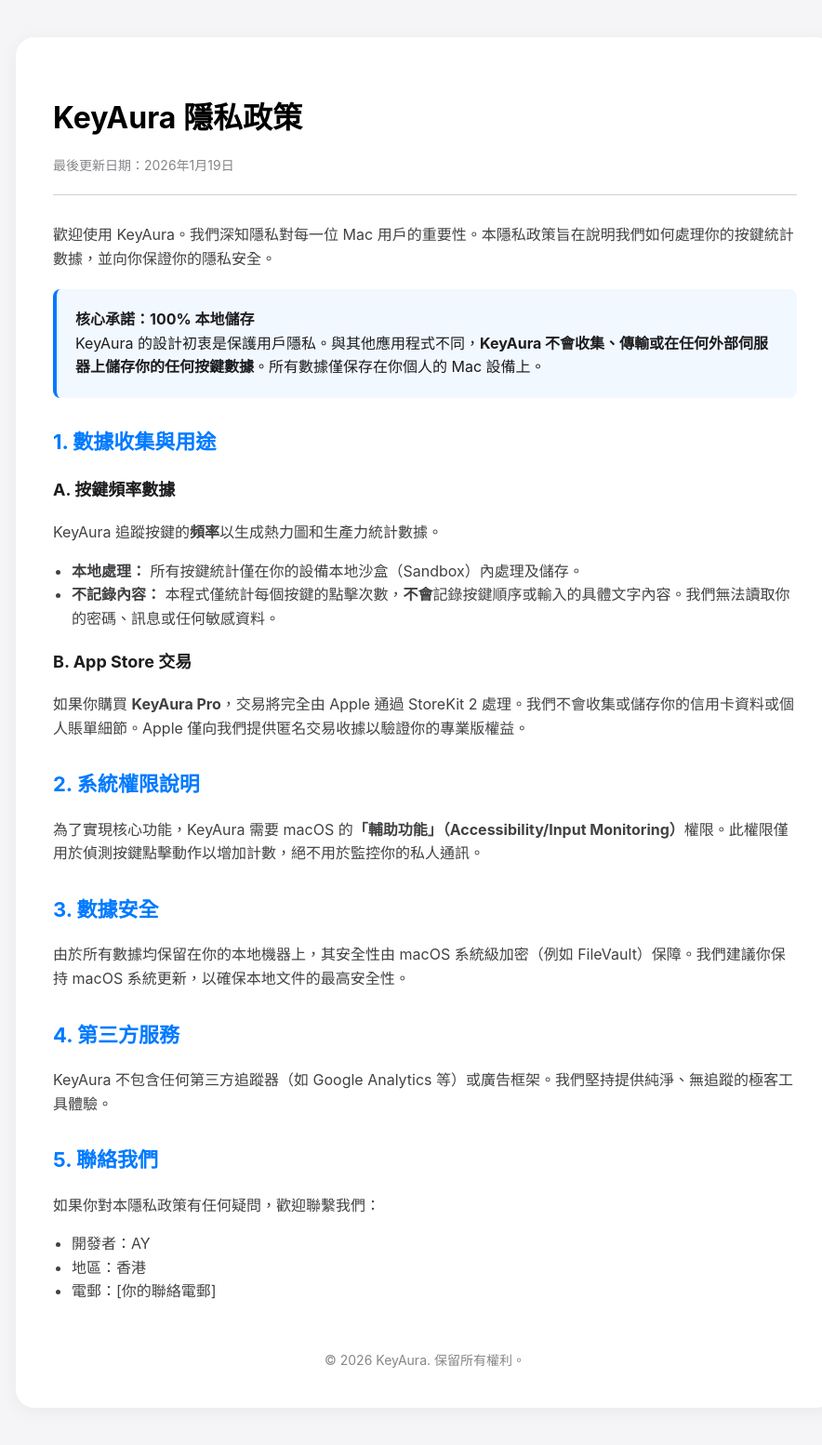
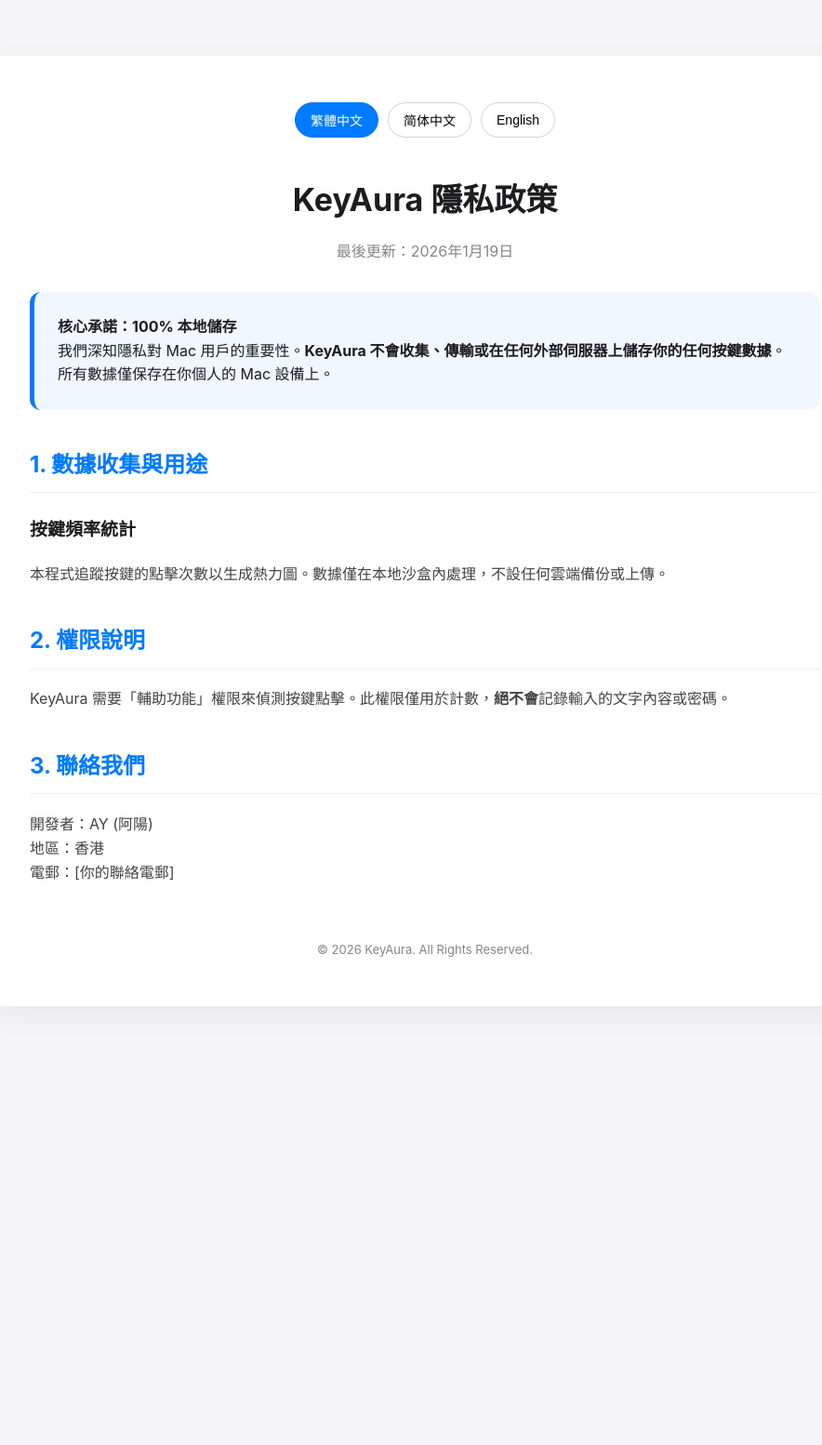
Before and after one commit to imocat/imocat.github.io, a Jekyll site: the page keyaura/privacy.html, which Jekyll copies as it is, in a window 1280 px wide. Shown: the whole page at 93% size, without its empty margins (183-1067 px from the left). Built offline with Jekyll 4.4.1, drawn with Linux system fonts in a browser that asks for light colours; after the commit the page ends 1142 px from its top, so only the background shows below that.

Commit message:
Update privacy.html

```diff
--- a/keyaura/privacy.html
+++ b/keyaura/privacy.html
@@ -3,135 +3,179 @@
 <head>
     <meta charset="UTF-8">
     <meta name="viewport" content="width=device-width, initial-scale=1.0">
-    <title>KeyAura 隱私政策 - 保護你的按鍵數據隱私</title>
+    <title>Privacy Policy - KeyAura</title>
     <style>
         :root {
             --primary-color: #007AFF;
             --text-color: #1d1d1f;
             --bg-color: #f5f5f7;
             --card-bg: #ffffff;
+            --secondary-text: #86868b;
         }
 
         body {
-            font-family: -apple-system, BlinkMacSystemFont, "Segoe UI", Roboto, Helvetica, Arial, sans-serif, "Apple Color Emoji", "Segoe UI Emoji";
+            font-family: -apple-system, BlinkMacSystemFont, "SF Pro Text", "Helvetica Neue", Arial, sans-serif;
             line-height: 1.6;
             color: var(--text-color);
             background-color: var(--bg-color);
             margin: 0;
-            padding: 40px 20px;
+            padding: 20px;
         }
 
         .container {
-            max-width: 800px;
-            margin: 0 auto;
+            max-width: 850px;
+            margin: 40px auto;
             background: var(--card-bg);
-            padding: 40px;
-            border-radius: 20px;
-            box-shadow: 0 4px 20px rgba(0, 0, 0, 0.05);
+            padding: 50px;
+            border-radius: 24px;
+            box-shadow: 0 10px 30px rgba(0, 0, 0, 0.05);
         }
 
-        h1 {
-            font-size: 32px;
-            font-weight: 700;
-            margin-bottom: 10px;
-            color: #000;
+        /* 語言切換器樣式 */
+        .lang-switcher {
+            display: flex;
+            justify-content: center;
+            gap: 10px;
+            margin-bottom: 40px;
         }
 
-        .effective-date {
-            color: #86868b;
+        .lang-btn {
+            padding: 8px 16px;
+            border-radius: 20px;
+            border: 1px solid #d2d2d7;
+            background: #fff;
+            cursor: pointer;
             font-size: 14px;
-            margin-bottom: 30px;
-            border-bottom: 1px solid #d2d2d7;
-            padding-bottom: 20px;
+            transition: all 0.2s ease;
         }
 
-        h2 {
-            font-size: 22px;
-            margin-top: 30px;
-            color: var(--primary-color);
+        .lang-btn.active {
+            background: var(--primary-color);
+            color: #fff;
+            border-color: var(--primary-color);
         }
 
-        h3 {
-            font-size: 18px;
-            margin-top: 20px;
-        }
+        .lang-content { display: none; }
+        .lang-content.active { display: block; }
 
-        p, li {
-            font-size: 16px;
-            color: #424245;
-        }
+        h1 { font-size: 34px; font-weight: 700; margin-bottom: 10px; text-align: center; }
+        h2 { font-size: 24px; margin-top: 40px; color: var(--primary-color); border-bottom: 1px solid #eee; padding-bottom: 10px; }
+        h3 { font-size: 19px; margin-top: 25px; }
+        p, li { font-size: 16px; color: #424245; }
 
-        ul {
-            padding-left: 20px;
-        }
-
-        .highlight-box {
-            background-color: rgba(0, 122, 255, 0.05);
-            border-left: 4px solid var(--primary-color);
-            padding: 20px;
-            margin: 20px 0;
-            border-radius: 8px;
+        .highlight {
+            background: rgba(0, 122, 255, 0.06);
+            padding: 25px;
+            border-radius: 12px;
+            border-left: 5px solid var(--primary-color);
+            margin: 30px 0;
         }
 
         .footer {
-            margin-top: 50px;
             text-align: center;
-            font-size: 14px;
-            color: #86868b;
+            margin-top: 60px;
+            font-size: 13px;
+            color: var(--secondary-text);
         }
 
         @media (max-width: 600px) {
-            .container {
-                padding: 20px;
-            }
+            .container { padding: 30px 20px; margin: 10px auto; }
+            h1 { font-size: 26px; }
         }
     </style>
 </head>
 <body>
 
 <div class="container">
-    <h1>KeyAura 隱私政策</h1>
-    <p class="effective-date">最後更新日期：2026年1月19日</p>
-
-    <p>歡迎使用 KeyAura。我們深知隱私對每一位 Mac 用戶的重要性。本隱私政策旨在說明我們如何處理你的按鍵統計數據，並向你保證你的隱私安全。</p>
-
-    <div class="highlight-box">
-        <strong>核心承諾：100% 本地儲存</strong><br>
-        KeyAura 的設計初衷是保護用戶隱私。與其他應用程式不同，<strong>KeyAura 不會收集、傳輸或在任何外部伺服器上儲存你的任何按鍵數據</strong>。所有數據僅保存在你個人的 Mac 設備上。
+    <div class="lang-switcher">
+        <button class="lang-btn active" onclick="switchLang('tc')">繁體中文</button>
+        <button class="lang-btn" onclick="switchLang('sc')">简体中文</button>
+        <button class="lang-btn" onclick="switchLang('en')">English</button>
     </div>
 
-    <h2>1. 數據收集與用途</h2>
-    <h3>A. 按鍵頻率數據</h3>
-    <p>KeyAura 追蹤按鍵的<strong>頻率</strong>以生成熱力圖和生產力統計數據。</p>
-    <ul>
-        <li><strong>本地處理：</strong> 所有按鍵統計僅在你的設備本地沙盒（Sandbox）內處理及儲存。</li>
-        <li><strong>不記錄內容：</strong> 本程式僅統計每個按鍵的點擊次數，<strong>不會</strong>記錄按鍵順序或輸入的具體文字內容。我們無法讀取你的密碼、訊息或任何敏感資料。</li>
-    </ul>
+    <div id="lang-tc" class="lang-content active">
+        <h1>KeyAura 隱私政策</h1>
+        <p style="text-align: center; color: #86868b;">最後更新：2026年1月19日</p>
 
-    <h3>B. App Store 交易</h3>
-    <p>如果你購買 <strong>KeyAura Pro</strong>，交易將完全由 Apple 通過 StoreKit 2 處理。我們不會收集或儲存你的信用卡資料或個人賬單細節。Apple 僅向我們提供匿名交易收據以驗證你的專業版權益。</p>
+        <div class="highlight">
+            <strong>核心承諾：100% 本地儲存</strong><br>
+            我們深知隱私對 Mac 用戶的重要性。<strong>KeyAura 不會收集、傳輸或在任何外部伺服器上儲存你的任何按鍵數據</strong>。所有數據僅保存在你個人的 Mac 設備上。
+        </div>
 
-    <h2>2. 系統權限說明</h2>
-    <p>為了實現核心功能，KeyAura 需要 macOS 的<strong>「輔助功能」（Accessibility/Input Monitoring）</strong>權限。此權限僅用於偵測按鍵點擊動作以增加計數，絕不用於監控你的私人通訊。</p>
+        <h2>1. 數據收集與用途</h2>
+        <h3>按鍵頻率統計</h3>
+        <p>本程式追蹤按鍵的點擊次數以生成熱力圖。數據僅在本地沙盒內處理，不設任何雲端備份或上傳。</p>
 
-    <h2>3. 數據安全</h2>
-    <p>由於所有數據均保留在你的本地機器上，其安全性由 macOS 系統級加密（例如 FileVault）保障。我們建議你保持 macOS 系統更新，以確保本地文件的最高安全性。</p>
+        <h2>2. 權限說明</h2>
+        <p>KeyAura 需要「輔助功能」權限來偵測按鍵點擊。此權限僅用於計數，<strong>絕不會</strong>記錄輸入的文字內容或密碼。</p>
 
-    <h2>4. 第三方服務</h2>
-    <p>KeyAura 不包含任何第三方追蹤器（如 Google Analytics 等）或廣告框架。我們堅持提供純淨、無追蹤的極客工具體驗。</p>
+        <h2>3. 聯絡我們</h2>
+        <p>開發者：AY (阿陽)<br>
+           地區：香港<br>
+           電郵：[你的聯絡電郵]</p>
+    </div>
 
-    <h2>5. 聯絡我們</h2>
-    <p>如果你對本隱私政策有任何疑問，歡迎聯繫我們：</p>
-    <ul>
-        <li>開發者：AY</li>
-        <li>地區：香港</li>
-        <li>電郵：[你的聯絡電郵]</li>
-    </ul>
+    <div id="lang-sc" class="lang-content">
+        <h1>KeyAura 隐私政策</h1>
+        <p style="text-align: center; color: #86868b;">最后更新：2026年1月19日</p>
+
+        <div class="highlight">
+            <strong>核心承诺：100% 本地存储</strong><br>
+            我们深知隐私的重要性。<strong>KeyAura 不会收集、传输或在任何外部服务器上存储您的任何按键数据</strong>。所有数据仅保存在您个人的 Mac 设备上。
+        </div>
+
+        <h2>1. 数据收集与用途</h2>
+        <h3>按键频率统计</h3>
+        <p>本应用追踪按键的点击次数以生成热力图。数据仅在本地沙盒内处理，不设任何云端备份或上传。</p>
+
+        <h2>2. 权限说明</h2>
+        <p>KeyAura 需要“辅助功能”权限来侦测按键点击。此权限仅用于计数，<strong>绝不会</strong>记录输入的文字内容或密码。</p>
+
+        <h2>3. 联系我们</h2>
+        <p>开发者：AY (阿阳)<br>
+           地区：中国香港<br>
+           电邮：[你的联络电邮]</p>
+    </div>
+
+    <div id="lang-en" class="lang-content">
+        <h1>Privacy Policy</h1>
+        <p style="text-align: center; color: #86868b;">Last Updated: Jan 19, 2026</p>
+
+        <div class="highlight">
+            <strong>Core Commitment: 100% Local Storage</strong><br>
+            Your privacy is our priority. <strong>KeyAura does NOT collect, transmit, or store any of your keystroke data on external servers</strong>. All data stays exclusively on your local Mac.
+        </div>
+
+        <h2>1. Data Collection & Use</h2>
+        <h3>Keystroke Analytics</h3>
+        <p>KeyAura tracks key press frequencies to generate heatmaps. All processing happens locally within the macOS sandbox.</p>
+
+        <h2>2. Permissions</h2>
+        <p>KeyAura requires "Accessibility" permissions to detect key presses. This is used for counting only; we <strong>never</strong> record actual text content or passwords.</p>
+
+        <h2>3. Contact Us</h2>
+        <p>Developer: AY<br>
+           Location: Hong Kong<br>
+           Email: [Your Support Email]</p>
+    </div>
 
     <div class="footer">
-        &copy; 2026 KeyAura. 保留所有權利。
+        &copy; 2026 KeyAura. All Rights Reserved.
     </div>
 </div>
 
+<script>
+    function switchLang(lang) {
+        // 隱藏所有內容
+        document.querySelectorAll('.lang-content').forEach(el => el.classList.remove('active'));
+        // 顯示選中內容
+        document.getElementById('lang-' + lang).classList.add('active');
+
+        // 更新按鈕樣式
+        document.querySelectorAll('.lang-btn').forEach(btn => btn.classList.remove('active'));
+        event.target.classList.add('active');
+    }
+</script>
+
 </body>
 </html>
```
